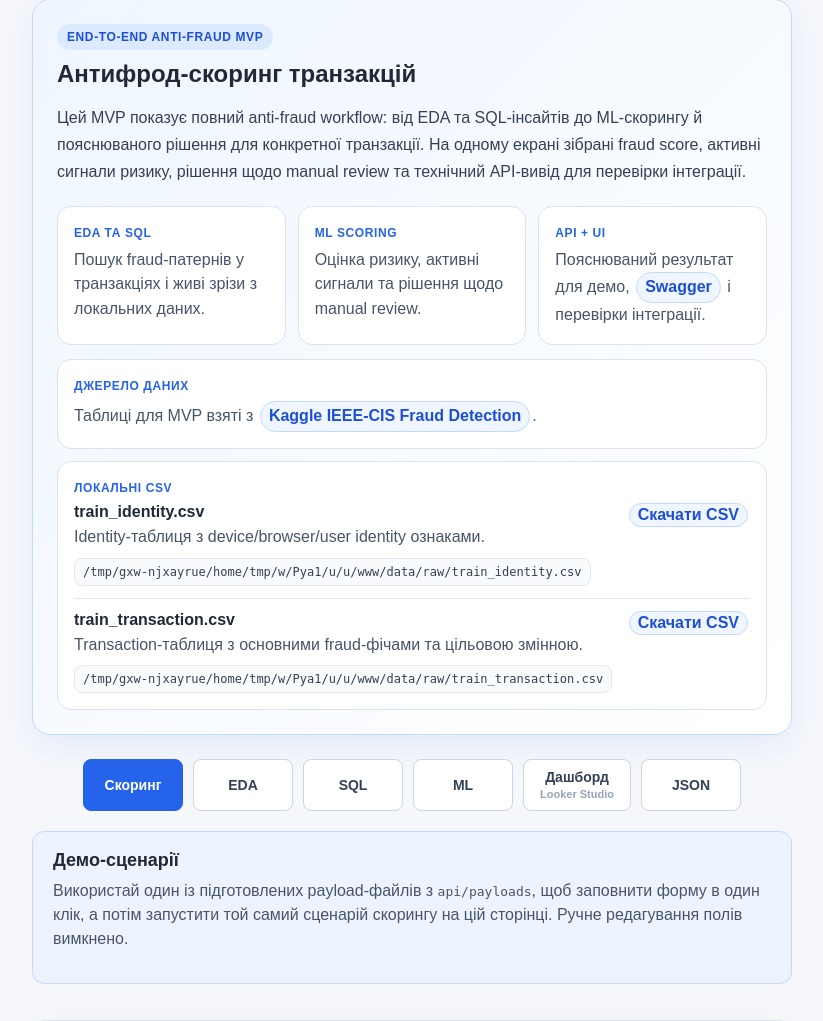
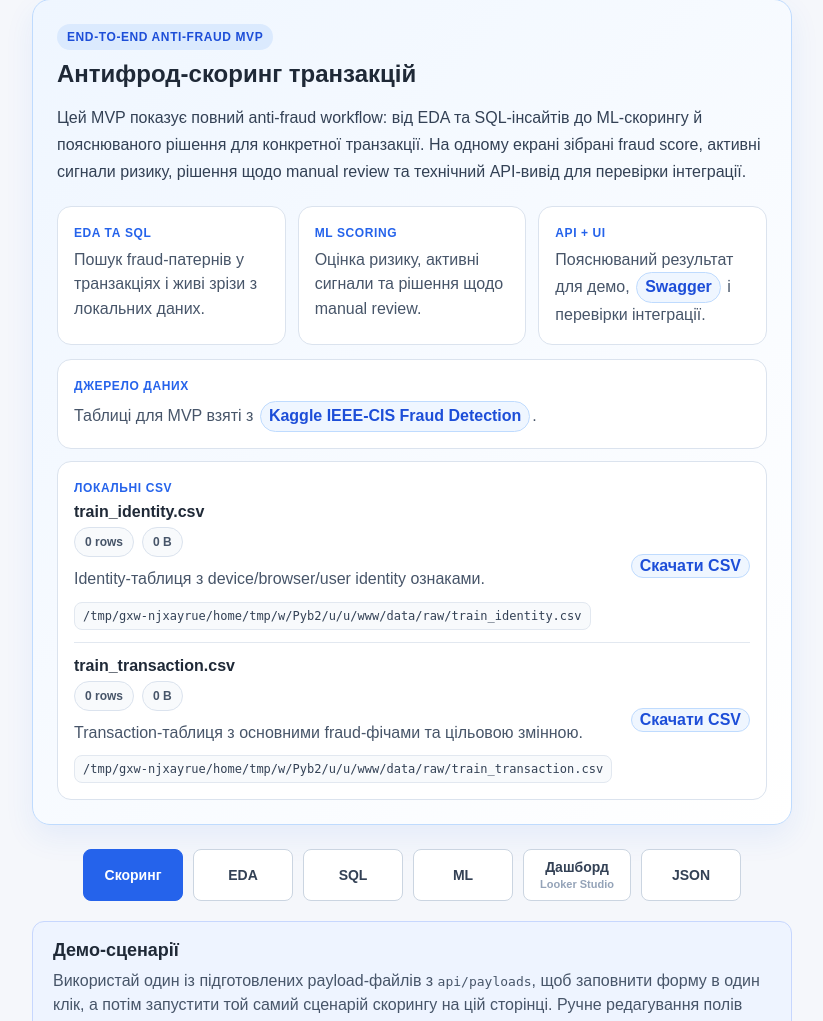
Before and after one commit to drhtka/anti_fraud_analytics_platform, a FastAPI app: page / in a window 1280 px wide. Shown: the part 33-1054 px from the top of the page, without its empty margins (228-1051 px from the left). Run offline with FastAPI, Linux system fonts and the light colour scheme.

Commit message:
Show dataset file stats and refine hero data source layout

```diff
--- a/api/app.py
+++ b/api/app.py
@@ -33,7 +33,6 @@ from api.ui_content import (
     load_score_evidence,
     load_sql_sections,
 )
-from api.ui_content.shared import get_ui_cache_dir
 
 
 @asynccontextmanager
@@ -198,6 +197,39 @@ def load_demo_payloads() -> list[dict[str, object]]:
     return demo_payloads
 
 
+def format_file_size(num_bytes: int) -> str:
+    for unit in ("B", "KB", "MB", "GB"):
+        if num_bytes < 1024 or unit == "GB":
+            if unit == "B":
+                return f"{num_bytes} {unit}"
+            return f"{num_bytes:.1f} {unit}"
+        num_bytes /= 1024
+    return "n/a"
+
+
+@lru_cache(maxsize=1)
+def get_downloadable_datasets() -> dict[str, dict[str, object]]:
+    datasets: dict[str, dict[str, object]] = {}
+
+    for dataset_name, dataset in DOWNLOADABLE_DATASETS.items():
+        dataset_path = dataset["path"]
+        file_size_bytes = dataset_path.stat().st_size if dataset_path.exists() else 0
+        row_count = 0
+
+        if dataset_path.exists():
+            with dataset_path.open("r", encoding="utf-8", newline="") as dataset_file:
+                row_count = max(sum(1 for _ in dataset_file) - 1, 0)
+
+        datasets[dataset_name] = {
+            **dataset,
+            "path_text": str(dataset_path),
+            "file_size": format_file_size(file_size_bytes),
+            "row_count": row_count,
+        }
+
+    return datasets
+
+
 @app.get("/", response_class=HTMLResponse)
 def index(request: Request) -> HTMLResponse:
     form_data = build_ui_form_data(request)
@@ -257,7 +289,7 @@ def index(request: Request) -> HTMLResponse:
             "demo_payloads": load_demo_payloads(),
             "dashboard_embed_url": LOOKER_STUDIO_EMBED_URL,
             "dataset_source_url": DATASET_SOURCE_URL,
-            "downloadable_datasets": DOWNLOADABLE_DATASETS,
+            "downloadable_datasets": get_downloadable_datasets(),
         },
     )
 
--- a/static/css/index.css
+++ b/static/css/index.css
@@ -129,6 +129,10 @@ h1 {
     line-height: 1.55;
 }
 
+.hero-data-source-text {
+    margin-top: 6px;
+}
+
 .hero-data-file-list {
     display: grid;
     gap: 12px;
@@ -141,8 +145,8 @@ h1 {
     display: flex;
     align-items: flex-start;
     justify-content: space-between;
-    gap: 12px;
-    padding-top: 12px;
+    gap: 18px;
+    padding-top: 14px;
     border-top: 1px solid #e2e8f0;
 }
 
@@ -152,7 +156,36 @@ h1 {
 }
 
 .hero-data-file-item p {
-    margin: 4px 0 8px;
+    margin: 6px 0 10px;
+}
+
+.hero-data-file-content {
+    min-width: 0;
+}
+
+.hero-data-file-title {
+    display: block;
+    margin-bottom: 6px;
+}
+
+.hero-data-file-meta {
+    display: flex;
+    flex-wrap: wrap;
+    gap: 8px;
+    margin-bottom: 10px;
+}
+
+.hero-data-file-meta span {
+    display: inline-flex;
+    align-items: center;
+    min-height: 28px;
+    padding: 0 10px;
+    background: #f8fafc;
+    border: 1px solid #dbe3ee;
+    border-radius: 999px;
+    color: #475569;
+    font-size: 12px;
+    font-weight: 700;
 }
 
 .hero-data-file-item code {
@@ -164,6 +197,12 @@ h1 {
     padding: 6px 8px;
     font-size: 12px;
     word-break: break-all;
+}
+
+.hero-download-link {
+    margin: 0;
+    align-self: center;
+    white-space: nowrap;
 }
 
 .screen-nav {
--- a/templates/index.html
+++ b/templates/index.html
@@ -17,18 +17,24 @@
                 <p class="intro">
                     Цей MVP показує повний anti-fraud workflow: від EDA та
                     SQL-інсайтів до ML-скорингу й пояснюваного рішення для
-                    конкретної транзакції. На одному екрані зібрані fraud
-                    score, активні сигнали ризику, рішення щодо manual review
-                    та технічний API-вивід для перевірки інтеграції.
+                    конкретної транзакції. На одному екрані зібрані fraud score,
+                    активні сигнали ризику, рішення щодо manual review та
+                    технічний API-вивід для перевірки інтеграції.
                 </p>
                 <div class="hero-points" aria-label="Ключові можливості">
                     <article class="hero-point">
                         <span class="hero-point-label">EDA та SQL</span>
-                        <p>Пошук fraud-патернів у транзакціях і живі зрізи з локальних даних.</p>
+                        <p>
+                            Пошук fraud-патернів у транзакціях і живі зрізи з
+                            локальних даних.
+                        </p>
                     </article>
                     <article class="hero-point">
                         <span class="hero-point-label">ML scoring</span>
-                        <p>Оцінка ризику, активні сигнали та рішення щодо manual review.</p>
+                        <p>
+                            Оцінка ризику, активні сигнали та рішення щодо
+                            manual review.
+                        </p>
                     </article>
                     <article class="hero-point">
                         <span class="hero-point-label">API + UI</span>
@@ -46,7 +52,7 @@
                 <section class="hero-data-sources" aria-label="Джерела даних">
                     <div class="hero-data-source-card">
                         <span class="hero-point-label">Джерело даних</span>
-                        <p>
+                        <p class="hero-data-source-text">
                             Таблиці для MVP взяті з
                             <a
                                 href="{{ dataset_source_url }}"
@@ -60,16 +66,25 @@
                     <div class="hero-data-source-card">
                         <span class="hero-point-label">Локальні CSV</span>
                         <ul class="hero-data-file-list">
-                            {% for dataset_name, dataset in downloadable_datasets.items() %}
+                            {% for dataset_name, dataset in
+                            downloadable_datasets.items() %}
                             <li class="hero-data-file-item">
-                                <div>
-                                    <strong>{{ dataset.label }}</strong>
+                                <div class="hero-data-file-content">
+                                    <strong class="hero-data-file-title"
+                                        >{{ dataset.label }}</strong
+                                    >
+                                    <div class="hero-data-file-meta">
+                                        <span
+                                            >{{ dataset.row_count }} rows</span
+                                        >
+                                        <span>{{ dataset.file_size }}</span>
+                                    </div>
                                     <p>{{ dataset.description }}</p>
-                                    <code>{{ dataset.path }}</code>
+                                    <code>{{ dataset.path_text }}</code>
                                 </div>
                                 <a
                                     href="{{ request.url_for('download_dataset', dataset_name=dataset_name) }}"
-                                    class="hero-inline-link"
+                                    class="hero-inline-link hero-download-link"
                                     download="{{ dataset.label }}"
                                     >Скачати CSV</a
                                 >
```
